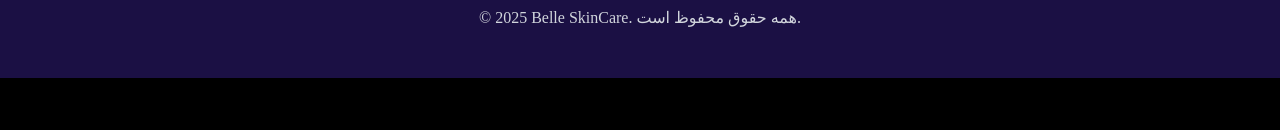
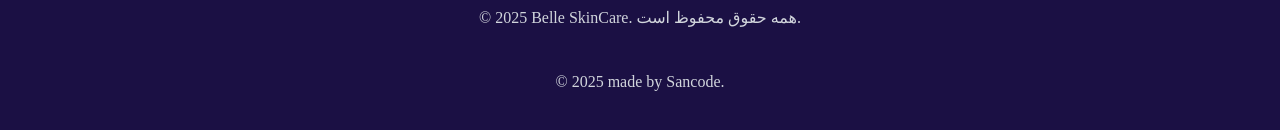
Before and after one commit to Ronia369/belle-skin-care, a Next.js app: page / in a window 1280 px wide. Shown: the part 3255-3385 px from the top of the page. Before the commit the page ends 3333 px from the top, so only its background shows below. Built offline with nearby package versions, Linux system fonts and the light colour scheme.

Commit message:
Update page.jsx

```diff
--- a/app/(root)/(home)/page.jsx
+++ b/app/(root)/(home)/page.jsx
@@ -202,6 +202,9 @@ function Page() {
         <p className="text-center mt-10 text-gray-300">
           © 2025 Belle SkinCare. همه حقوق محفوظ است.
         </p>
+        <p className="text-center mt-10 text-gray-300">
+          © 2025 made by Sancode.
+        </p>
       </footer>
     </div>
   );
```
